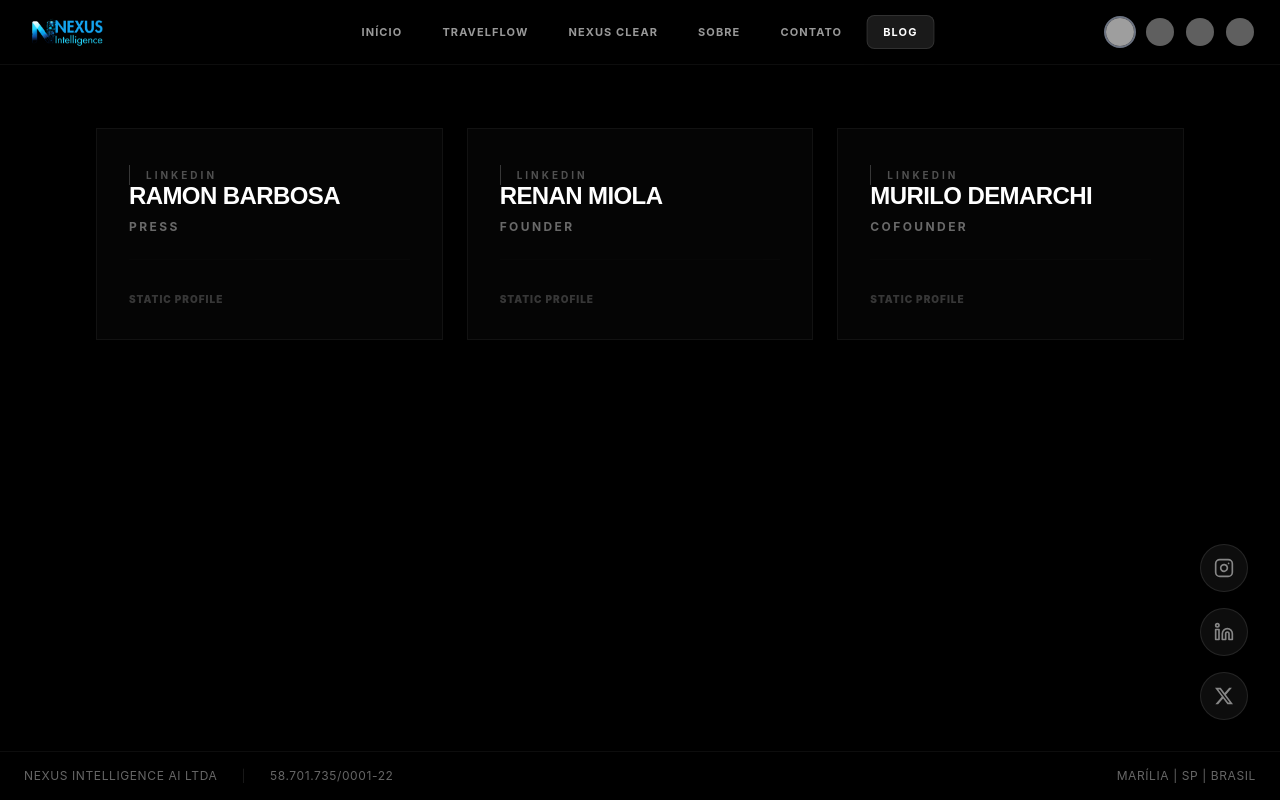
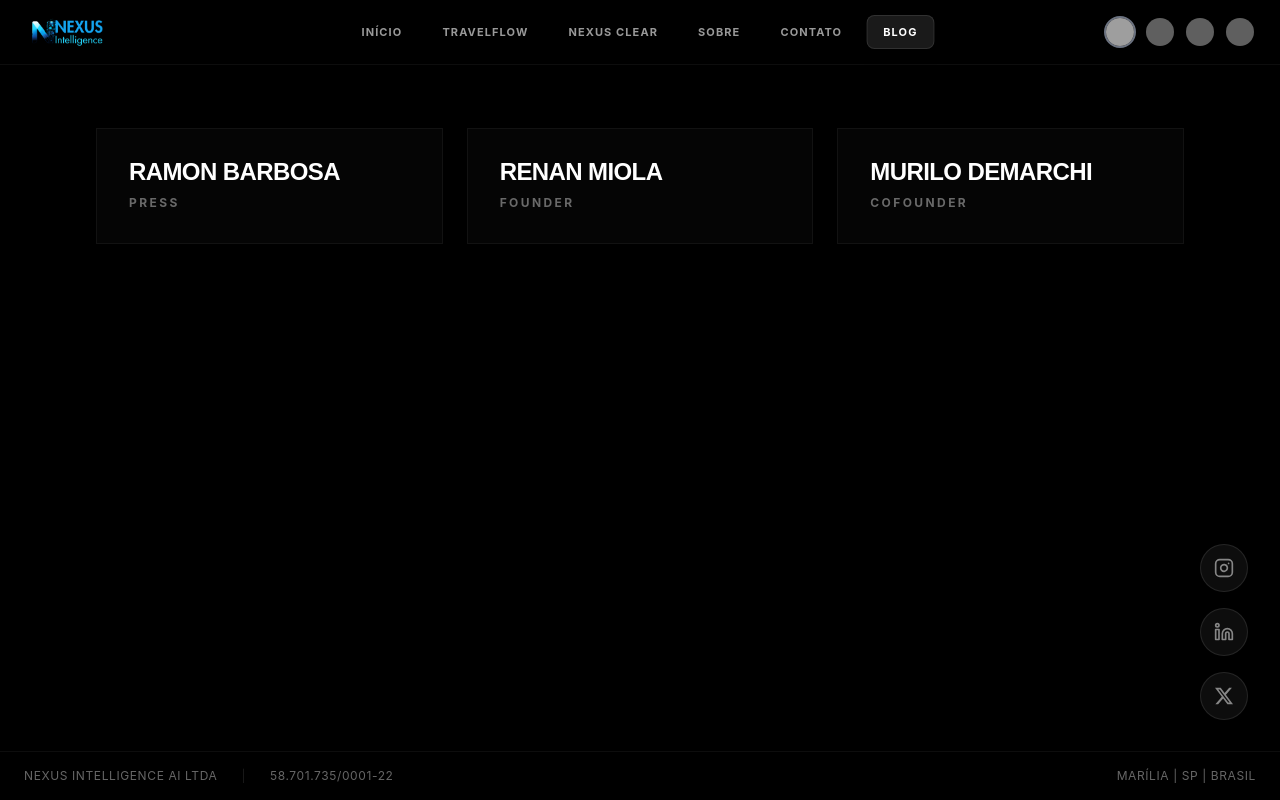
Before and after one commit to renanfmiola-art/webpage-nexus, a Next.js app: page /blog in a window 1280 px wide. Built offline with nearby package versions, Linux system fonts and the light colour scheme; grey boxes are pictures that could not be loaded.

Commit message:
chore: clean up stakeholder cards by removing static labels

```diff
--- a/src/app/blog/page.tsx
+++ b/src/app/blog/page.tsx
@@ -18,10 +18,6 @@
                             className="group flex flex-col border border-white/5 bg-white/[0.02] hover:bg-white/[0.05] hover:border-white/10 transition-all duration-500 overflow-hidden"
                         >
                             <div className="p-8 space-y-6">
-                                <span className="text-[10px] font-bold tracking-[0.3em] uppercase text-white/30 border-l border-white/20 pl-4 py-1">
-                                    LINKEDIN
-                                </span>
-
                                 <div>
                                     <h2 className="text-2xl font-black text-white tracking-tight uppercase leading-[0.9]">
                                         {person.name}
@@ -29,12 +25,6 @@
                                     <p className="text-white/40 text-xs font-bold tracking-[0.2em] uppercase mt-3">
                                         {person.role}
                                     </p>
-                                </div>
-
-                                <div className="pt-8 border-t border-white/5 flex items-center gap-4 opacity-20">
-                                    <span className="text-[10px] font-black tracking-widest uppercase text-white">
-                                        Static Profile
-                                    </span>
                                 </div>
                             </div>
                         </div>
```
